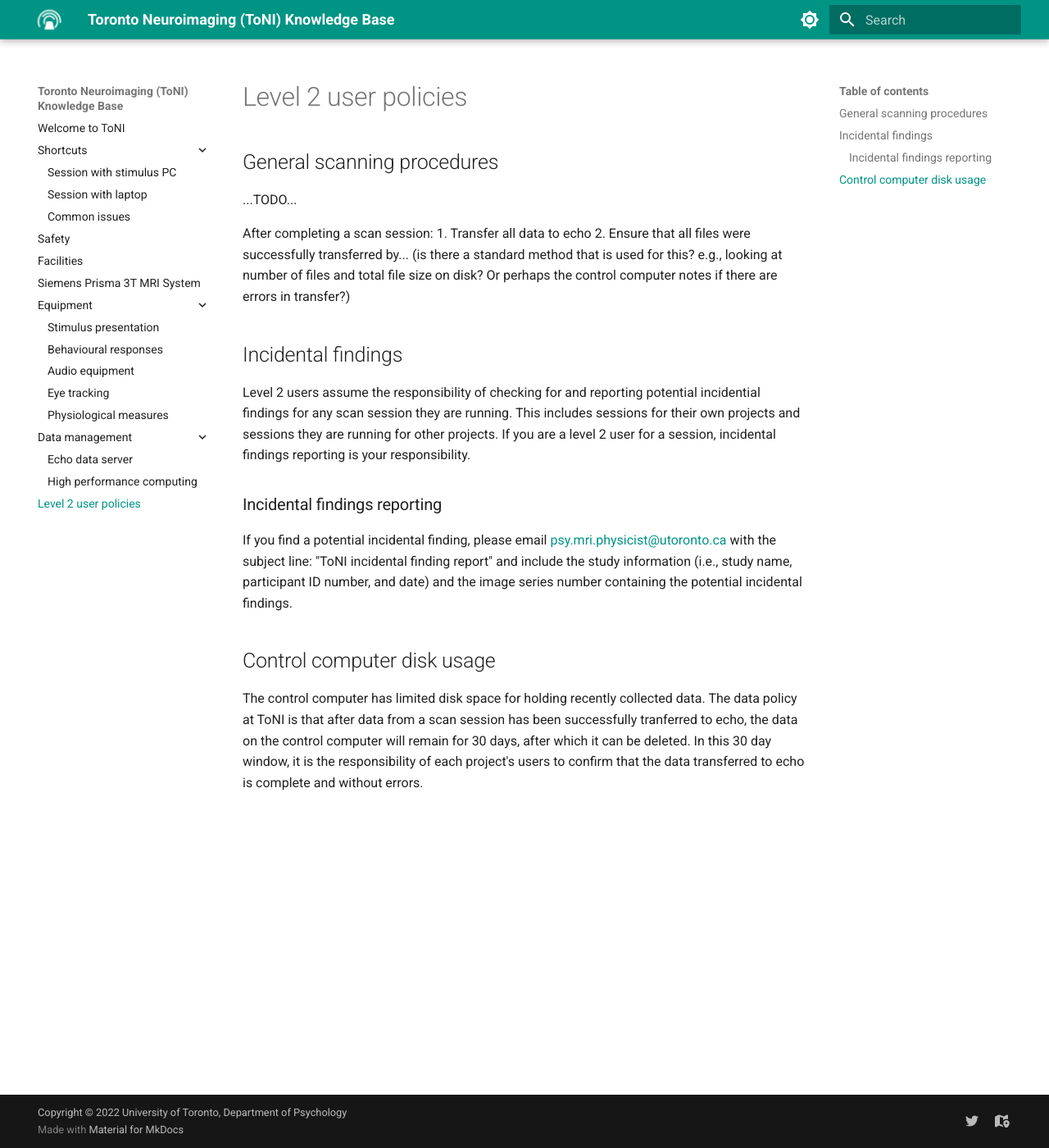
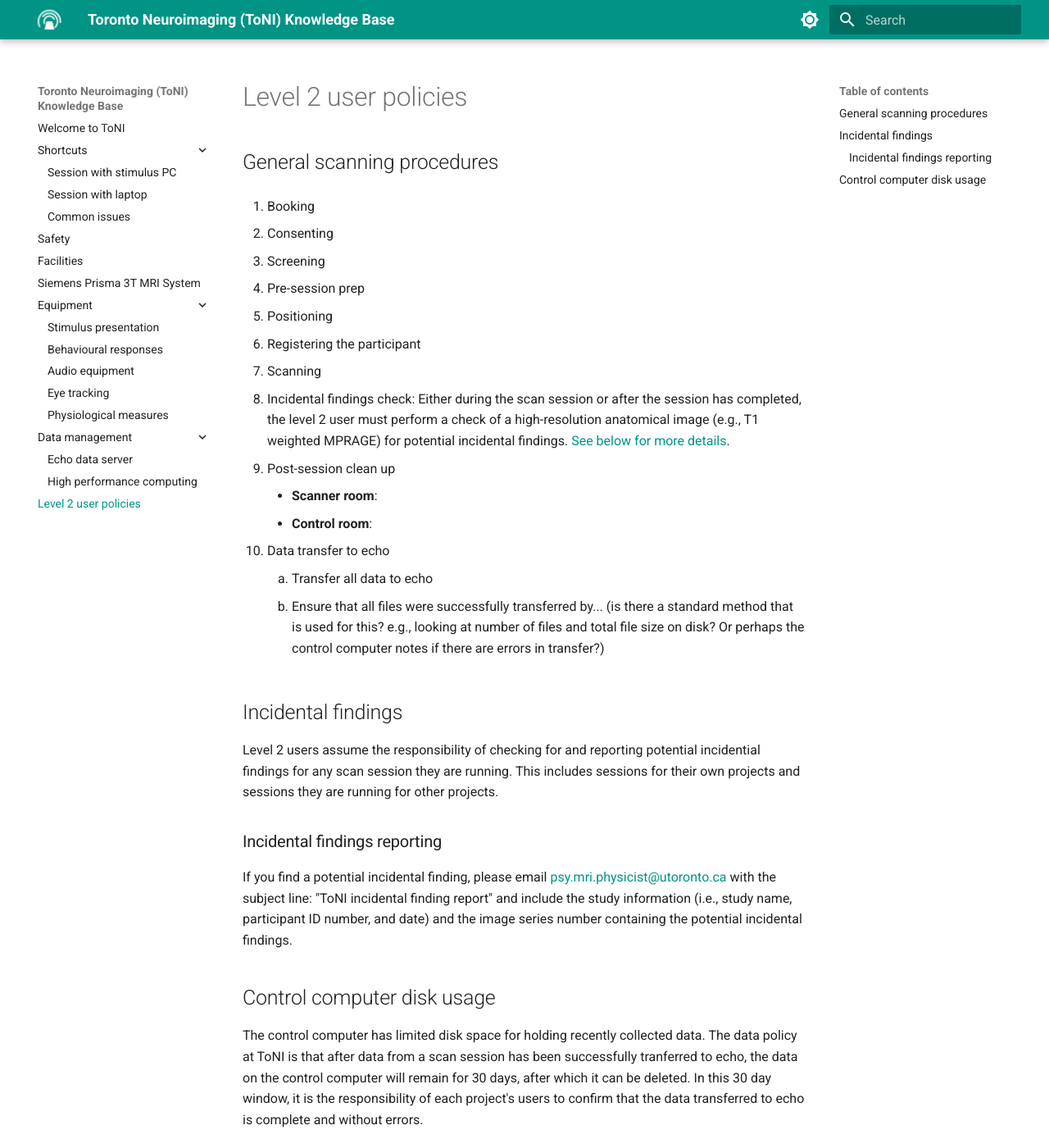
Before and after one commit to uoft-toni/uoft-toni.github.io, an MkDocs documentation site: the page built from docs/level2.md, in a window 1280 px wide and 1400 px high. Shown: the whole window at 82% size. Built offline with MkDocs 1.6.1 and Material for MkDocs 9.7.7, drawn with Linux system fonts in a browser that asks for light colours.

Commit message:
Update level2.md

```diff
--- a/docs/level2.md
+++ b/docs/level2.md
@@ -2,14 +2,32 @@
 
 ## General scanning procedures
 
-...TODO...
+1. Booking
 
-After completing a scan session:
-1. Transfer all data to echo
-2. Ensure that all files were successfully transferred by... (is there a standard method that is used for this? e.g., looking at number of files and total file size on disk? Or perhaps the control computer notes if there are errors in transfer?)
+2. Consenting
+
+3. Screening
+
+4. Pre-session prep
+
+5. Positioning
+
+6. Registering the participant
+
+7. Scanning
+
+8. Incidental findings check: Either during the scan session or after the session has completed, the level 2 user must perform a check of a high-resolution anatomical image (e.g., T1 weighted MPRAGE) for potential incidental findings. [See below for more details](#incidental-findings).
+
+9. Post-session clean up
+    - **Scanner room**:
+    - **Control room**:
+
+10. Data transfer to echo
+    1. Transfer all data to echo
+    2. Ensure that all files were successfully transferred by... (is there a standard method that is used for this? e.g., looking at number of files and total file size on disk? Or perhaps the control computer notes if there are errors in transfer?)
 
 ## Incidental findings
-Level 2 users assume the responsibility of checking for and reporting potential incidential findings for any scan session they are running. This includes sessions for their own projects and sessions they are running for other projects. If you are a level 2 user for a session, incidental findings reporting is your responsibility.
+Level 2 users assume the responsibility of checking for and reporting potential incidential findings for any scan session they are running. This includes sessions for their own projects and sessions they are running for other projects.
 
 ### Incidental findings reporting
 If you find a potential incidental finding, please email [psy.mri.physicist@utoronto.ca](mailto:psy.mri.physicist@utoronto.ca) with the subject line: "ToNI incidental finding report" and include the study information (i.e., study name, participant ID number, and date) and the image series number containing the potential incidental findings.
```
